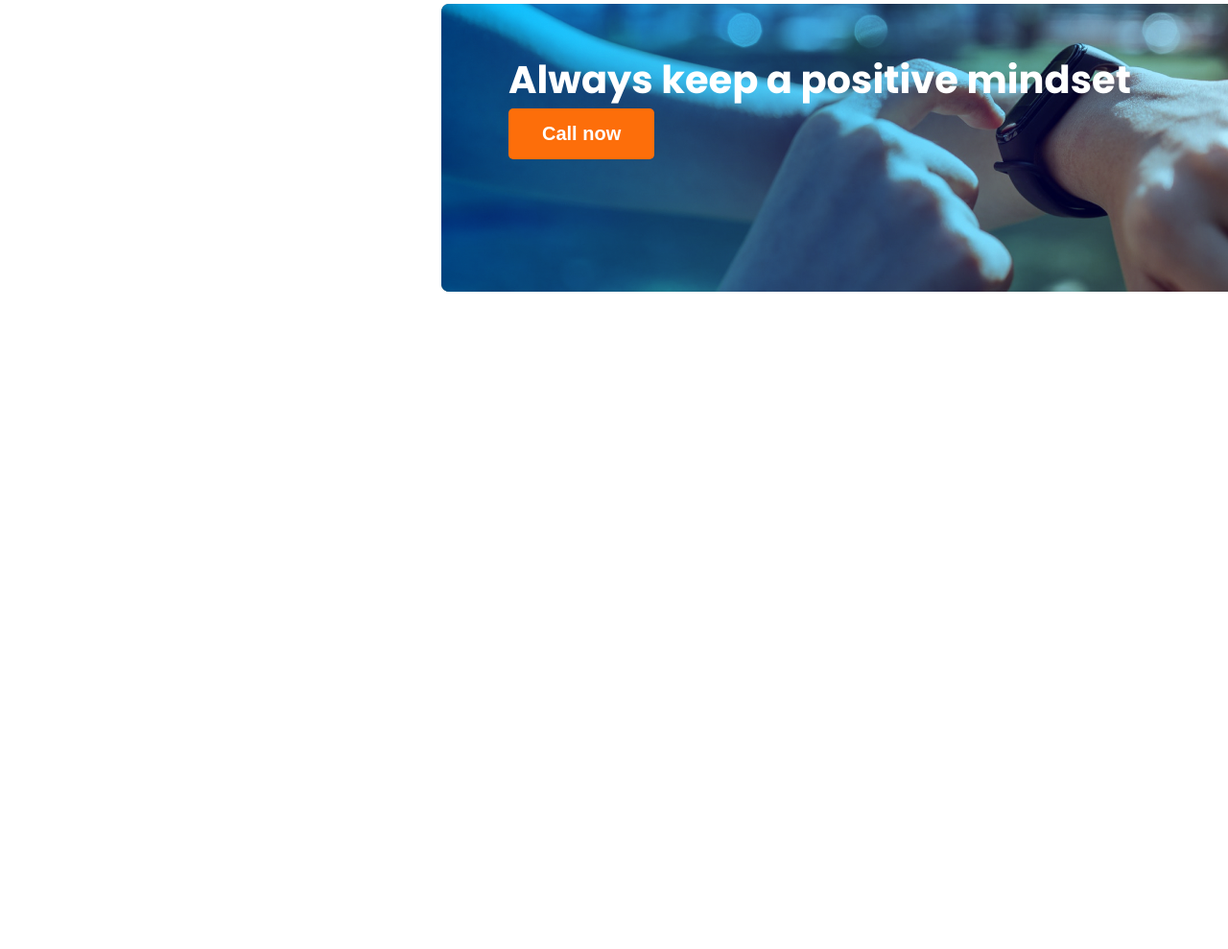
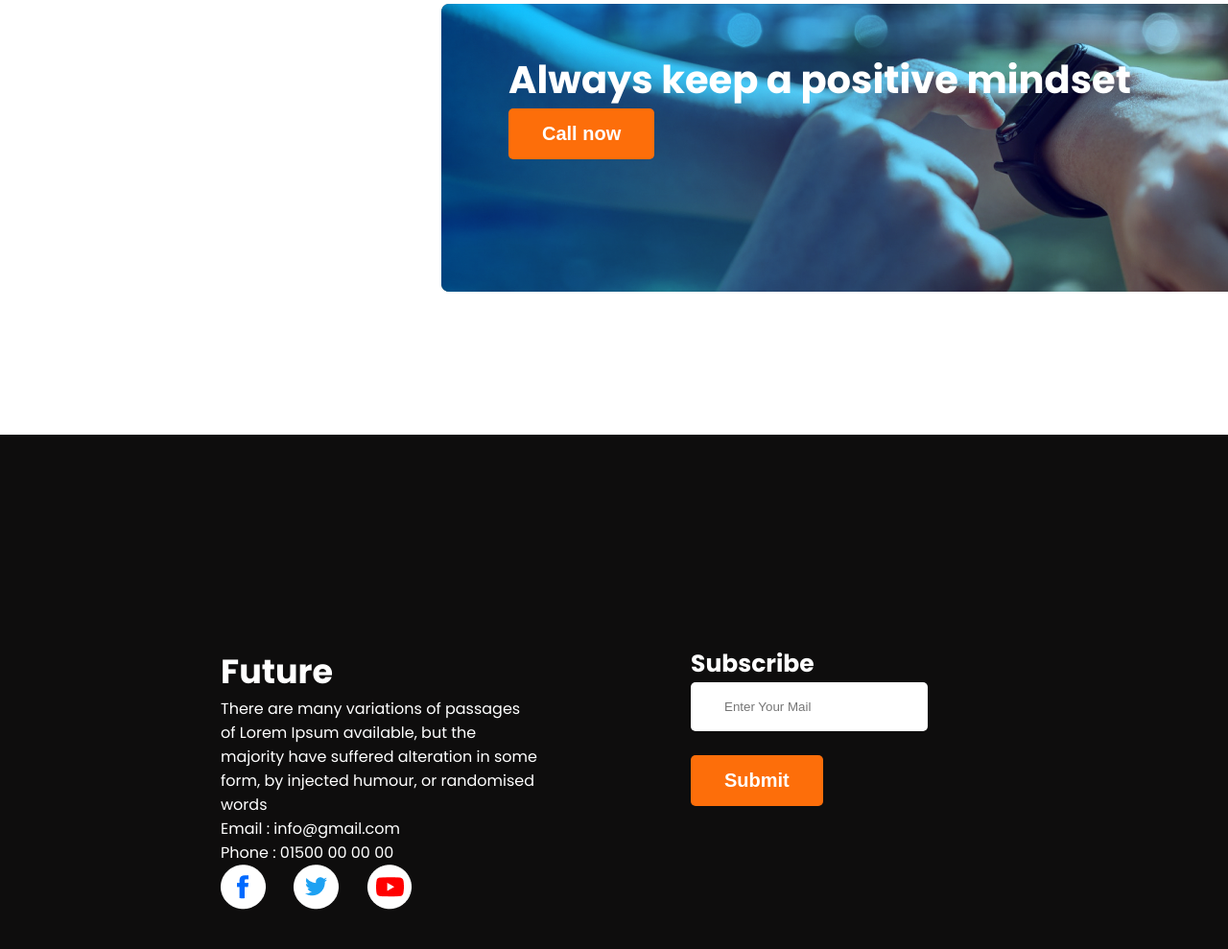
Before and after one commit to TamannaTahsin1/new-year, a plain HTML site: page index.html in a window 1280 px wide. Shown: the part 2226-3215 px from the top of the page at 96% size. Before the commit the page ends 2579 px from the top, so only its background shows below. Drawn offline with Linux system fonts and the light colour scheme; a web font is replaced by a local one.

Commit message:
footer is complete

```diff
--- a/index.html
+++ b/index.html
@@ -74,7 +74,24 @@
     </section>
     </main>
     <footer>
-
+        <div class="footer-column">
+            <h3 class="footer-title">Future</h3>
+            <p class="footer-description">There are many variations of passages of Lorem Ipsum available, but the majority have suffered alteration in some form, by injected humour, or randomised words</p>
+            <p class="footer-description">Email : info@gmail.com</p>
+            <p class="footer-description">Phone : 01500 00 00 00</p>
+            <div class="social-links">
+                <a href=""><img src="images/icons/fb.png" alt=""></a>
+                <a href=""><img src="images/icons/twitter.png" alt=""></a>
+                <a href=""><img src="images/icons/youtube.png" alt=""></a>
+            </div>
+        </div>
+        <div class="footer-column">
+            <h3 id="sub" class="section-title">Subscribe</h3>
+            <form class="contact">
+                <input type="email" placeholder="Enter Your Mail">
+                <input class="btn-primary" type="submit" value="Submit">
+            </form>
+        </div>
     </footer>
 </body>
 </html>
--- a/style/new.css
+++ b/style/new.css
@@ -9,7 +9,7 @@ body{
 }
 .section-title{
     margin-top: 60px;
-    color: var(--dark-01, #151414);
+    color: #151414, white;
     font-size: 35px;
     font-weight: 700;
 
@@ -73,7 +73,7 @@ body{
 
 }
 .section-description{
-    color: var(--dark-02, #444343);
+    color: var(--dark-02, white);
     font-size: 14px;
     font-weight: 400;
     line-height: 26px;
@@ -116,3 +116,38 @@ ul > li{
     padding-top: 50px;
 }
 /*footer section*/
+footer{
+    display: flex;
+    justify-content: space-around;
+    gap: 100px;
+    background: #0e0d0d;
+    padding: 130px 200px;
+    margin-top: 100px;
+    color: white;
+}
+.footer-column{
+    width: 50%;
+    padding: 30px;
+
+}
+.social-links a{
+    margin-right: 25px;
+}
+#sub{
+    font-size: 25px;
+}
+.contact  input[type="email"] {
+    display: block;
+    margin-bottom: 25px;
+    padding: 18px 35px;
+    color: #757575;
+    border-radius: 5px;
+    background-color: #FFF;
+    border: 0;
+}
+.footer-title{
+    margin-top: 60px;
+    color:  white;
+    font-size: 35px;
+    font-weight: 700;
+}
```
